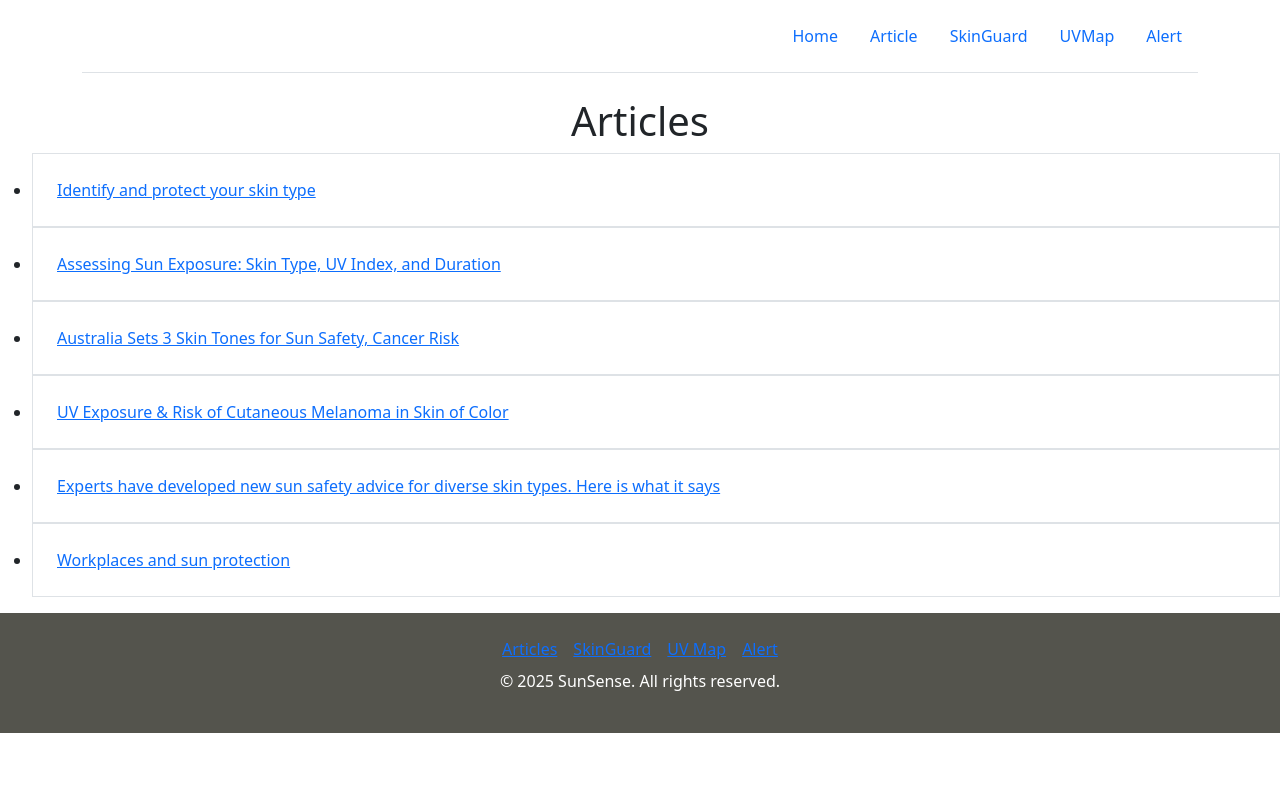
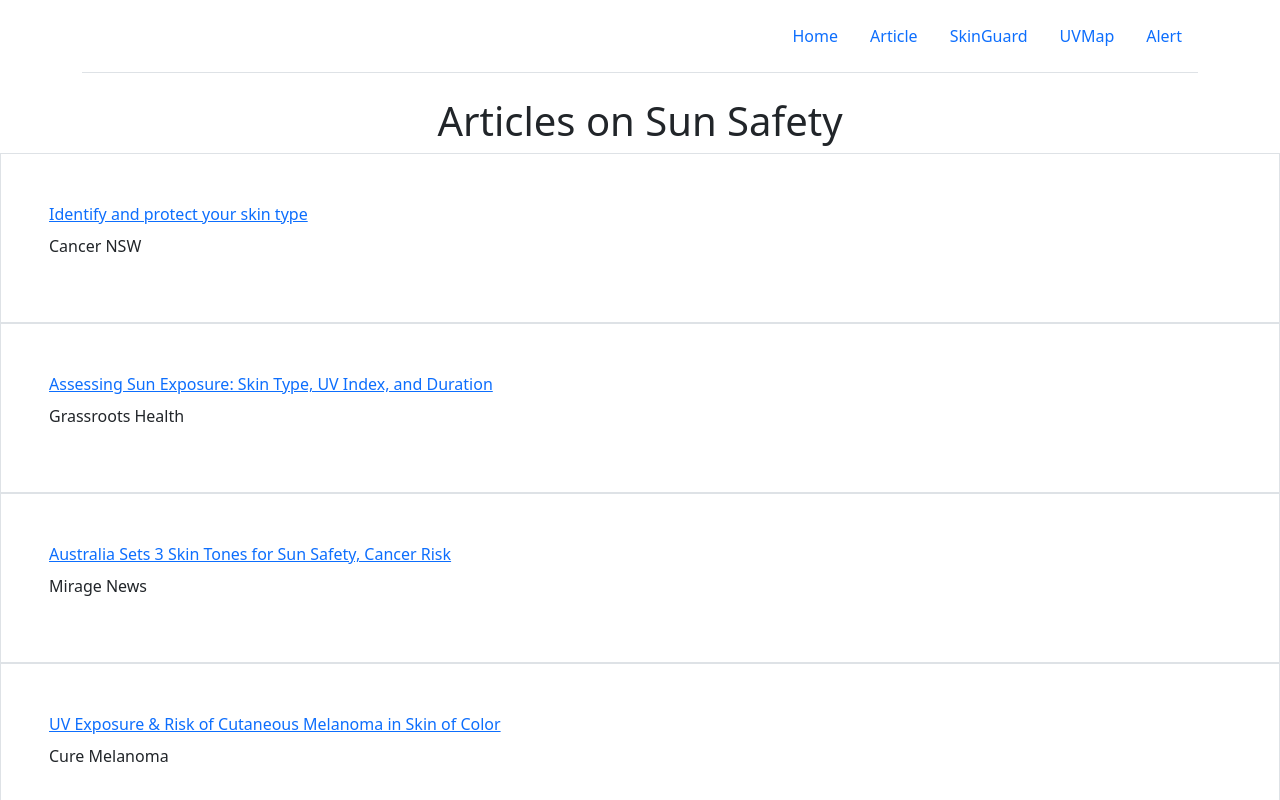
Before and after one commit to BowenAU/SunSense, a Vue app: page /views/article in a window 1280 px wide. Shown: the top 800 px of the page. Built offline with nearby package versions, Linux system fonts and the light colour scheme.

Commit message:
Modified Article View

```diff
--- a/src/views/ArticleView.vue
+++ b/src/views/ArticleView.vue
@@ -1,64 +1,74 @@
 <template>
-  <div class="max-w-3xl mx-auto p-6">
-    <!-- Page title -->
-    <h1 class="text-2xl font-bold text-center mb-6">Articles</h1>
+  <div class="max-w-4xl mx-auto p-6">
+    <!-- Page Title -->
+    <h1 class="text-3xl font-bold text-center mb-8 text-gray-800">
+      Articles on Sun Safety
+    </h1>
 
-    <!-- Article list -->
-    <ul class="space-y-4">
-      <li
+    <!-- Article List -->
+    <div class="grid md:grid-cols-2 gap-6">
+      <div
         v-for="article in articles"
         :key="article.id"
-        class="p-4 border rounded-lg shadow-md hover:bg-gray-100 transition"
+        class="p-5 border rounded-xl shadow-md transition transform hover:scale-105 hover:bg-gray-100"
       >
-        <!-- External article links -->
         <a
           :href="article.url"
           target="_blank"
           rel="noopener noreferrer"
-          class="text-lg font-semibold text-blue-600 hover:underline"
+          class="block text-xl font-semibold text-blue-600 hover:underline"
         >
           {{ article.title }}
         </a>
-      </li>
-    </ul>
+        <p class="mt-2 text-gray-600">
+          {{ article.source }}
+        </p>
+      </div>
+    </div>
   </div>
 </template>
 
 <script setup>
 import { ref } from 'vue'
 
-// List of articles with external links
+// Enhanced article list with source information
 const articles = ref([
   {
     id: 1,
     title: 'Identify and protect your skin type',
     url: 'https://www.cancer.nsw.gov.au/prevention-and-screening/preventing-cancer/preventing-skin-cancer/reduce-your-skin-cancer-risk/identify-your-skin-type/',
+    source: 'Cancer NSW',
   },
   {
     id: 2,
     title: 'Assessing Sun Exposure: Skin Type, UV Index, and Duration',
     url: 'https://www.grassrootshealth.net/blog/assessing-sun-exposure-skin-type-uv-index-duration/',
+    source: 'Grassroots Health',
   },
   {
     id: 3,
     title: 'Australia Sets 3 Skin Tones for Sun Safety, Cancer Risk',
     url: 'https://www.miragenews.com/australia-sets-3-skin-types-for-sun-safety-1172882/#google_vignette',
+    source: 'Mirage News',
   },
   {
     id: 4,
     title: 'UV Exposure & Risk of Cutaneous Melanoma in Skin of Color',
     url: 'https://www.curemelanoma.org/blog/uv-exposure-and-risk-of-cutaneous-melanoma-in-skin-of-color',
+    source: 'Cure Melanoma',
   },
   {
     id: 5,
     title:
       'Experts have developed new sun safety advice for diverse skin types. Here is what it says',
     url: 'https://www.abc.net.au/news/2024-02-13/sun-safety-position-statement/103459156',
+    source: 'ABC News',
   },
   {
     id: 6,
     title: 'Workplaces and sun protection',
     url: 'https://www.cancercouncil.com.au/cancer-prevention/sun-protection/workplaces-and-sun-protection/',
+    source: 'Cancer Council',
   },
 ])
 </script>
```
